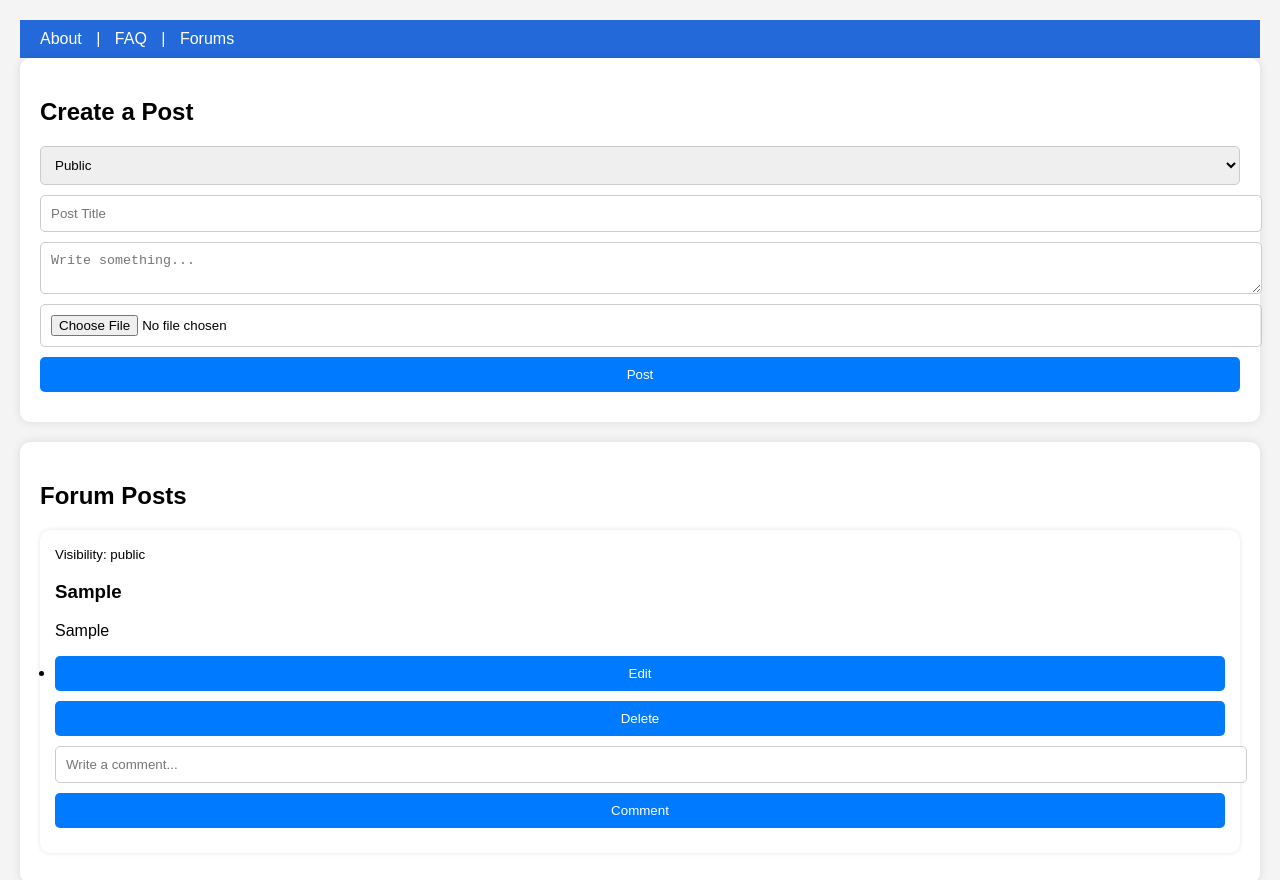
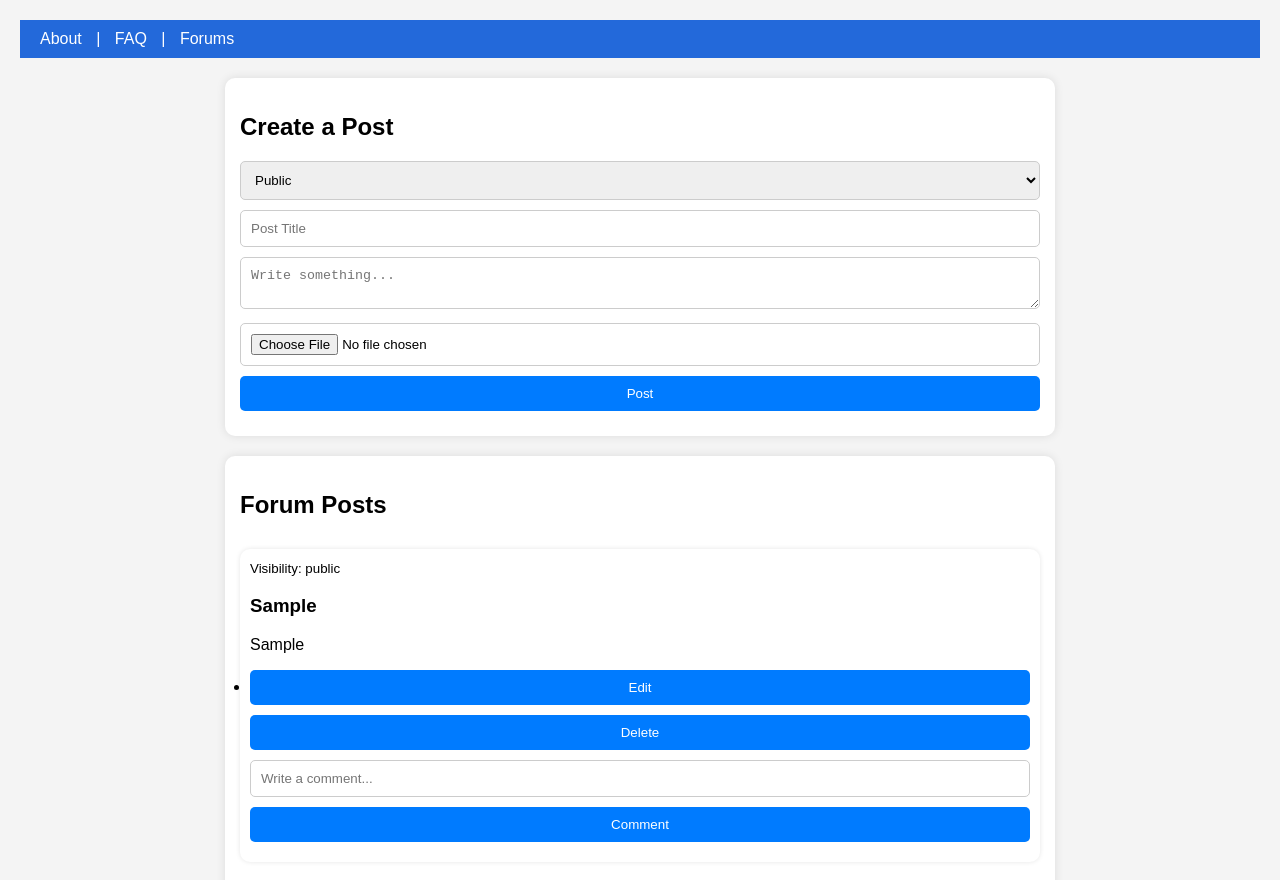
Before and after one commit to Thrrmpd/Web-Forum, a plain HTML site: page forum_post.html in a window 1280 px wide. Both pictures are taken after typing "Sample", "Sample" into the empty fields and a click on the button "Post". Drawn offline with Linux system fonts and the light colour scheme.

Commit message:
edits for post

```diff
--- a/forum_post.html
+++ b/forum_post.html
@@ -25,21 +25,23 @@
       .post-form,
       .posts-section {
         background: white;
-        padding: 20px;
+        padding: 15px;
         border-radius: 10px;
         box-shadow: 0 0 10px rgba(0, 0, 0, 0.1);
-        margin-bottom: 20px;
+        margin: 20px auto 20px auto; /* Adds space above and below */
+        max-width: 800px;
       }
+
       input,
       textarea,
       select,
       button {
-        display: block;
         width: 100%;
-        margin: 10px 0;
         padding: 10px;
+        margin-bottom: 10px;
         border: 1px solid #ccc;
         border-radius: 5px;
+        box-sizing: border-box;
       }
       button {
         background: #007bff;
@@ -52,12 +54,13 @@
       }
       .post {
         background: white;
-        padding: 15px;
-        margin: 10px 0;
+        padding: 10px; /* Reduce padding inside the box */
+        margin: 30px 0; /* Reduce margin between posts */
         border-radius: 10px;
         box-shadow: 0 0 5px rgba(0, 0, 0, 0.1);
         position: relative;
       }
+
       .comment {
         background: #f9f9f9;
         padding: 10px;
```
